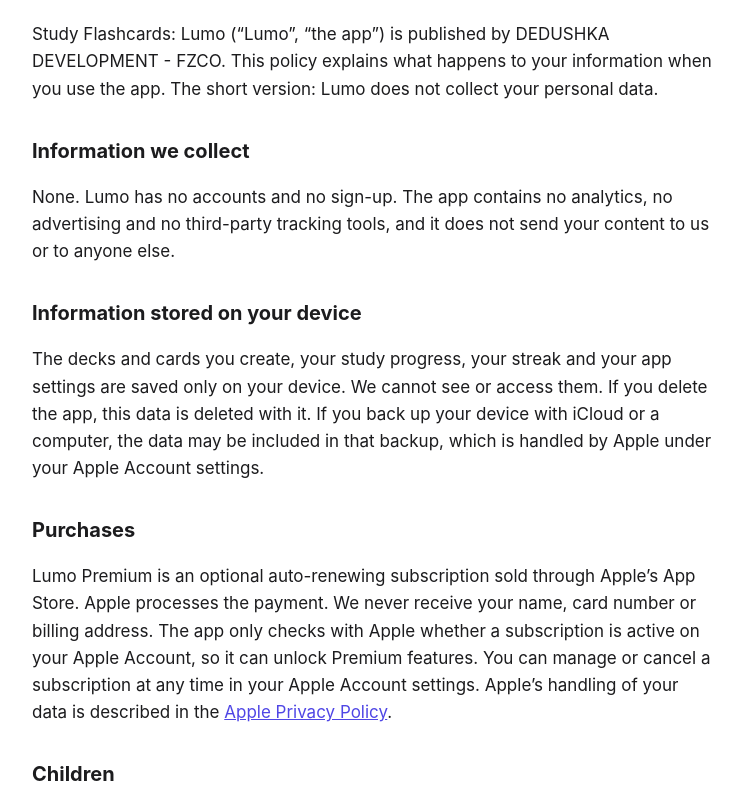
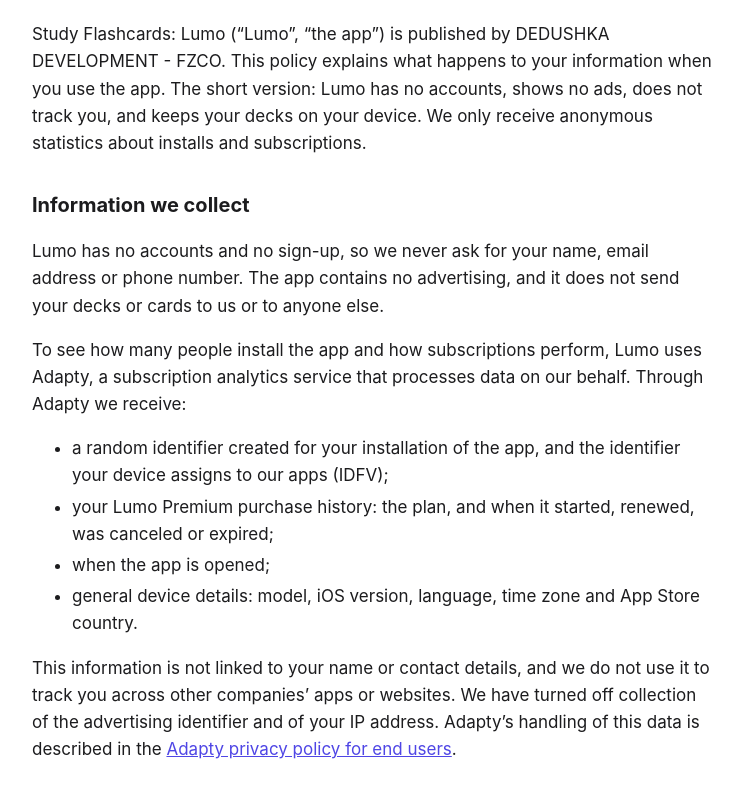
Before and after one commit to Ibrahim0924/lumo, a plain HTML site: page privacy.html in a window 1280 px wide. Shown: the part 110-911 px from the top of the page, without its empty margins (268-1010 px from the left). Drawn offline with Linux system fonts and the light colour scheme.

Commit message:
Describe Adapty subscription analytics in the privacy policy
Co-Authored-By: Claude Fable 5.2 <noreply@anthropic.com>
Claude-Session: https://claude.ai/code/session_01QfnkF3fWsiJeGwwtru7eXu

```diff
--- a/privacy.html
+++ b/privacy.html
@@ -11,6 +11,7 @@
   h2 { font-size: 20px; margin: 32px 0 8px; }
   .date { color: #6e6e73; margin: 0 0 24px; }
   a { color: #4f46e5; }
+  li { margin: 4px 0; }
   @media (prefers-color-scheme: dark) {
     body { color: #f2f2f7; background: #000; }
     .date { color: #98989d; }
@@ -23,19 +24,27 @@
 <h1>Privacy Policy</h1>
 <p class="date">Study Flashcards: Lumo · Last updated November 22, 2026</p>
 
-<p>Study Flashcards: Lumo (“Lumo”, “the app”) is published by DEDUSHKA DEVELOPMENT - FZCO. This policy explains what happens to your information when you use the app. The short version: Lumo does not collect your personal data.</p>
+<p>Study Flashcards: Lumo (“Lumo”, “the app”) is published by DEDUSHKA DEVELOPMENT - FZCO. This policy explains what happens to your information when you use the app. The short version: Lumo has no accounts, shows no ads, does not track you, and keeps your decks on your device. We only receive anonymous statistics about installs and subscriptions.</p>
 
 <h2>Information we collect</h2>
-<p>None. Lumo has no accounts and no sign-up. The app contains no analytics, no advertising and no third-party tracking tools, and it does not send your content to us or to anyone else.</p>
+<p>Lumo has no accounts and no sign-up, so we never ask for your name, email address or phone number. The app contains no advertising, and it does not send your decks or cards to us or to anyone else.</p>
+<p>To see how many people install the app and how subscriptions perform, Lumo uses Adapty, a subscription analytics service that processes data on our behalf. Through Adapty we receive:</p>
+<ul>
+<li>a random identifier created for your installation of the app, and the identifier your device assigns to our apps (IDFV);</li>
+<li>your Lumo Premium purchase history: the plan, and when it started, renewed, was canceled or expired;</li>
+<li>when the app is opened;</li>
+<li>general device details: model, iOS version, language, time zone and App Store country.</li>
+</ul>
+<p>This information is not linked to your name or contact details, and we do not use it to track you across other companies’ apps or websites. We have turned off collection of the advertising identifier and of your IP address. Adapty’s handling of this data is described in the <a href="https://adapty.io/end-users-privacy/">Adapty privacy policy for end users</a>.</p>
 
 <h2>Information stored on your device</h2>
 <p>The decks and cards you create, your study progress, your streak and your app settings are saved only on your device. We cannot see or access them. If you delete the app, this data is deleted with it. If you back up your device with iCloud or a computer, the data may be included in that backup, which is handled by Apple under your Apple Account settings.</p>
 
 <h2>Purchases</h2>
-<p>Lumo Premium is an optional auto-renewing subscription sold through Apple’s App Store. Apple processes the payment. We never receive your name, card number or billing address. The app only checks with Apple whether a subscription is active on your Apple Account, so it can unlock Premium features. You can manage or cancel a subscription at any time in your Apple Account settings. Apple’s handling of your data is described in the <a href="https://www.apple.com/legal/privacy/">Apple Privacy Policy</a>.</p>
+<p>Lumo Premium is an optional auto-renewing subscription sold through Apple’s App Store. Apple processes the payment. We never receive your name, card number or billing address. The app checks with Apple whether a subscription is active on your Apple Account, so it can unlock Premium features, and reports the subscription to Adapty as described above. You can manage or cancel a subscription at any time in your Apple Account settings. Apple’s handling of your data is described in the <a href="https://www.apple.com/legal/privacy/">Apple Privacy Policy</a>.</p>
 
 <h2>Children</h2>
-<p>Lumo does not knowingly collect personal information from anyone, including children.</p>
+<p>Lumo does not ask anyone, including children, for a name, contact details or any other information that identifies them personally.</p>
 
 <h2>Changes to this policy</h2>
 <p>If the app changes in a way that affects your privacy, we will update this page and the date at the top before the change takes effect.</p>
```
